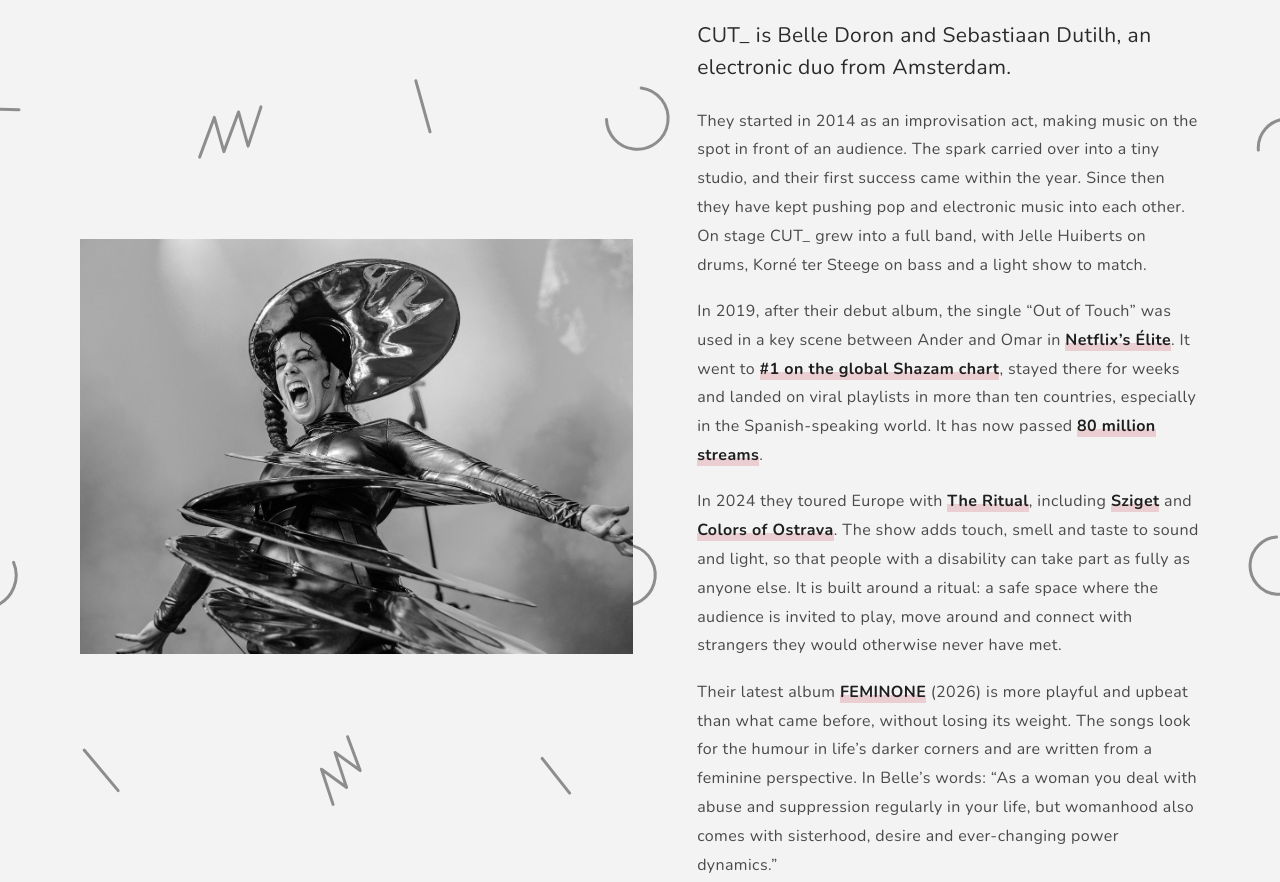
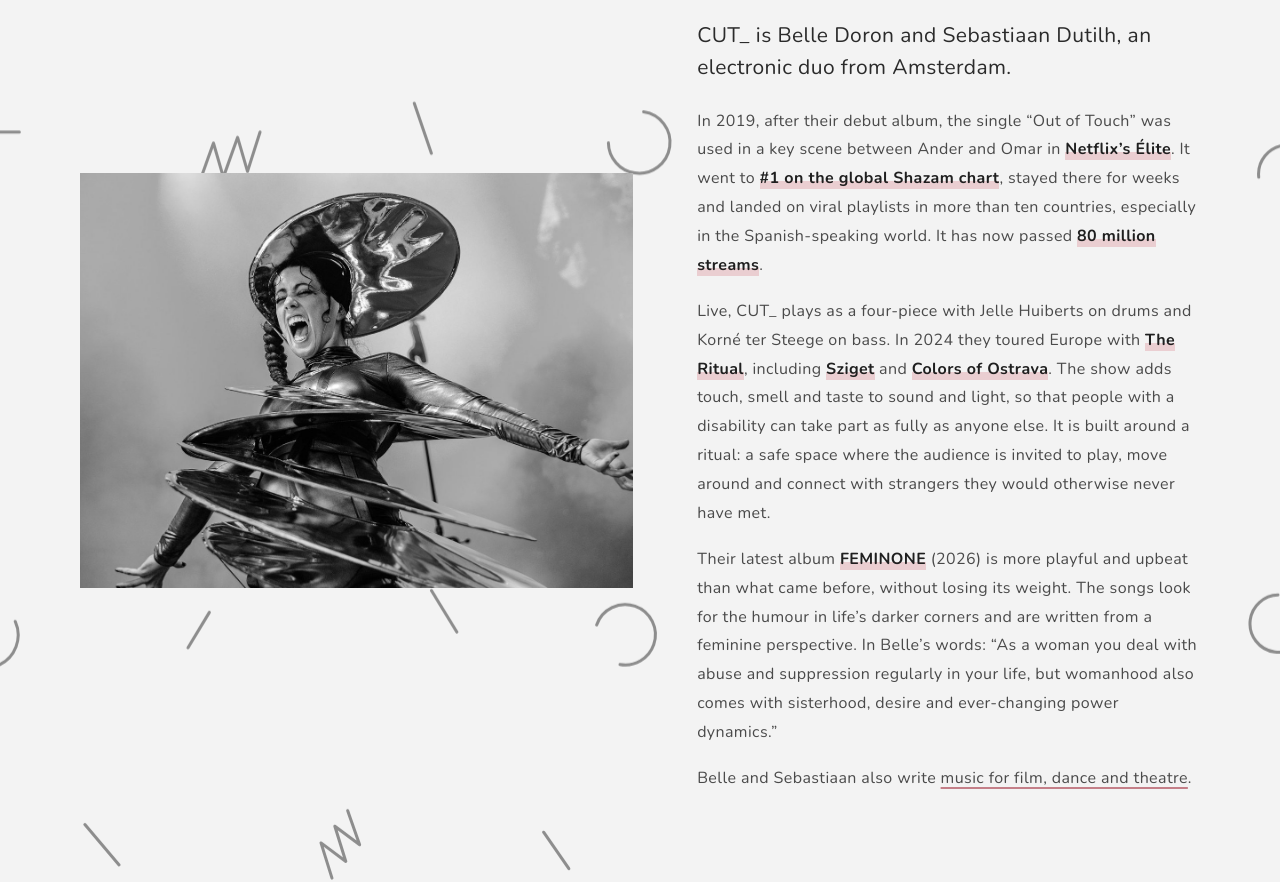
Before and after one commit to Sebunderscore/cutwebsite, a plain HTML site: page index.html in a window 1280 px wide. Shown: the part 1721-2603 px from the top of the page. Drawn offline with nearby package versions, Linux system fonts and the light colour scheme.

Commit message:
Bio homepage ingekort
Co-Authored-By: Claude Opus 5.5 <noreply@anthropic.com>
Claude-Session: https://claude.ai/code/session_01TVcU278kC9PqcFdLKTJBt6

```diff
--- a/index.html
+++ b/index.html
@@ -70,9 +70,8 @@
         <div class="about-text">
           <h2>About</h2>
           <p class="bio-lead">CUT_ is Belle Doron and Sebastiaan Dutilh, an electronic duo from Amsterdam.</p>
-          <p>They started in 2014 as an improvisation act, making music on the spot in front of an audience. The spark carried over into a tiny studio, and their first success came within the year. Since then they have kept pushing pop and electronic music into each other. On stage CUT_ grew into a full band, with Jelle Huiberts on drums, Korné ter Steege on bass and a light show to match.</p>
           <p>In 2019, after their debut album, the single “Out of Touch” was used in a key scene between Ander and Omar in <strong>Netflix’s Élite</strong>. It went to <strong>#1 on the global Shazam chart</strong>, stayed there for weeks and landed on viral playlists in more than ten countries, especially in the Spanish-speaking world. It has now passed <strong>80 million streams</strong>.</p>
-          <p>In 2024 they toured Europe with <strong>The Ritual</strong>, including <strong>Sziget</strong> and <strong>Colors of Ostrava</strong>. The show adds touch, smell and taste to sound and light, so that people with a disability can take part as fully as anyone else. It is built around a ritual: a safe space where the audience is invited to play, move around and connect with strangers they would otherwise never have met.</p>
+          <p>Live, CUT_ plays as a four-piece with Jelle Huiberts on drums and Korné ter Steege on bass. In 2024 they toured Europe with <strong>The Ritual</strong>, including <strong>Sziget</strong> and <strong>Colors of Ostrava</strong>. The show adds touch, smell and taste to sound and light, so that people with a disability can take part as fully as anyone else. It is built around a ritual: a safe space where the audience is invited to play, move around and connect with strangers they would otherwise never have met.</p>
           <p>Their latest album <strong>FEMINONE</strong> (2026) is more playful and upbeat than what came before, without losing its weight. The songs look for the humour in life’s darker corners and are written from a feminine perspective. In Belle’s words: “As a woman you deal with abuse and suppression regularly in your life, but womanhood also comes with sisterhood, desire and ever-changing power dynamics.”</p>
           <p>Belle and Sebastiaan also write <a href="scoring.html">music for film, dance and theatre</a>.</p>
         </div>
```
